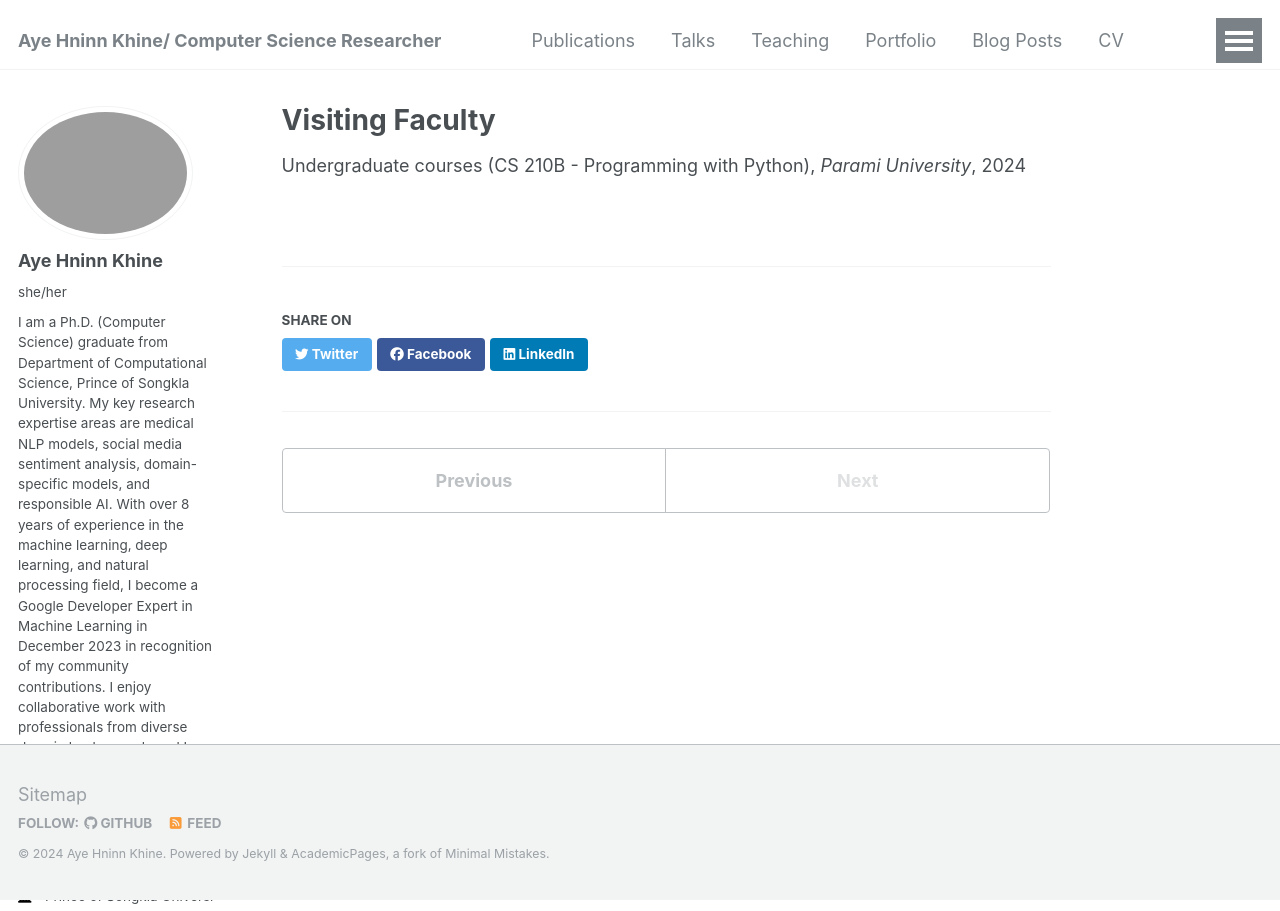
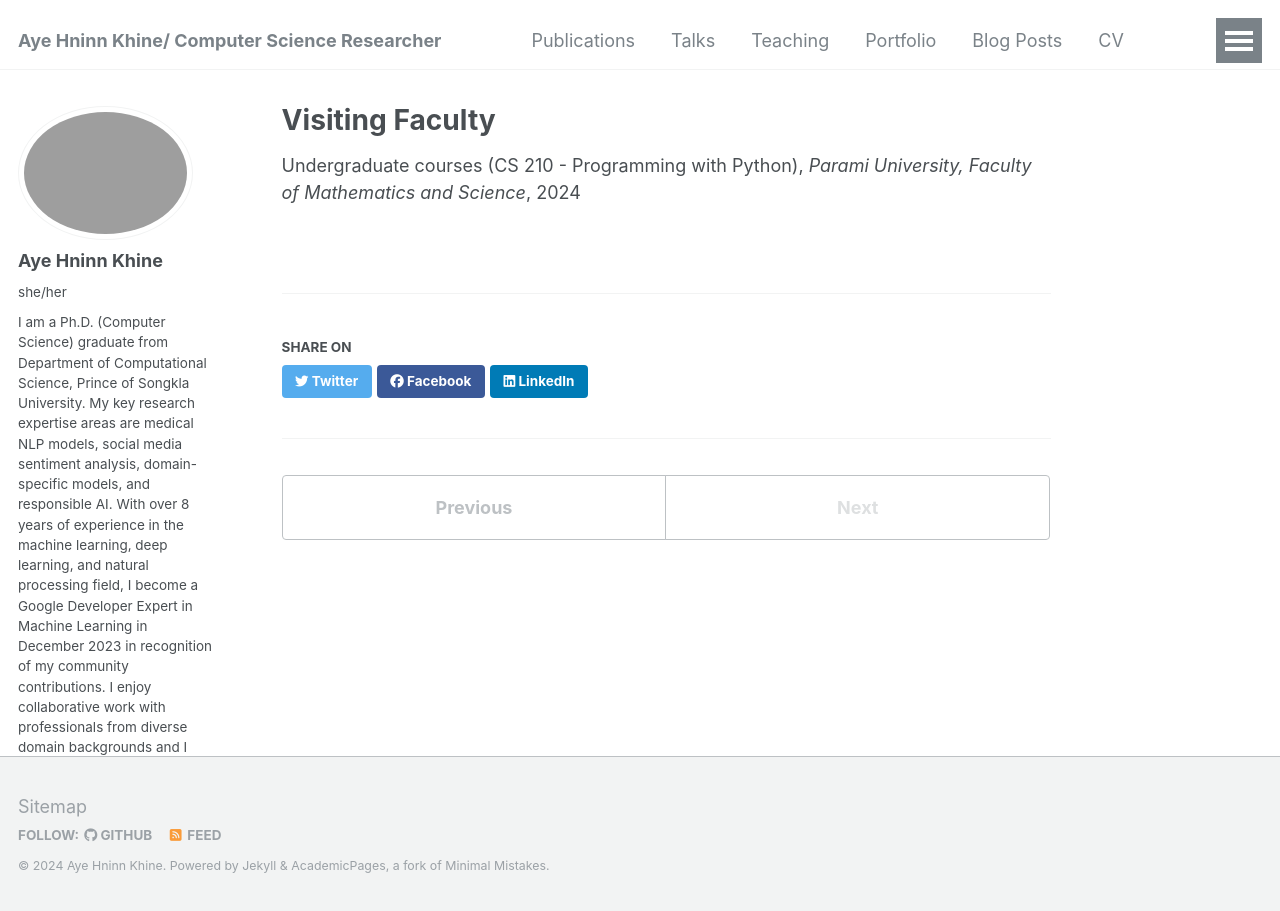
Before and after one commit to ayehninnkhine/ayehninnkhine.github.io, a Jekyll site: the page built from _teaching/2015-spring-teaching-2.md, in a window 1280 px wide. Built offline with Jekyll 4.4.1, drawn with Linux system fonts in a browser that asks for light colours; some web fonts are replaced.

Commit message:
Update 2015-spring-teaching-2.md

```diff
--- a/_teaching/2015-spring-teaching-2.md
+++ b/_teaching/2015-spring-teaching-2.md
@@ -1,8 +1,8 @@
 ---
 title: "Visiting Faculty"
 collection: teaching
-type: "Undergraduate courses (CS 210B - Programming with Python)"
-venue: "Parami University"
+type: "Undergraduate courses (CS 210 - Programming with Python)"
+venue: "Parami University, Faculty of Mathematics and Science"
 date:  August 2024 to Current
 location: "Online"
 ---
```
